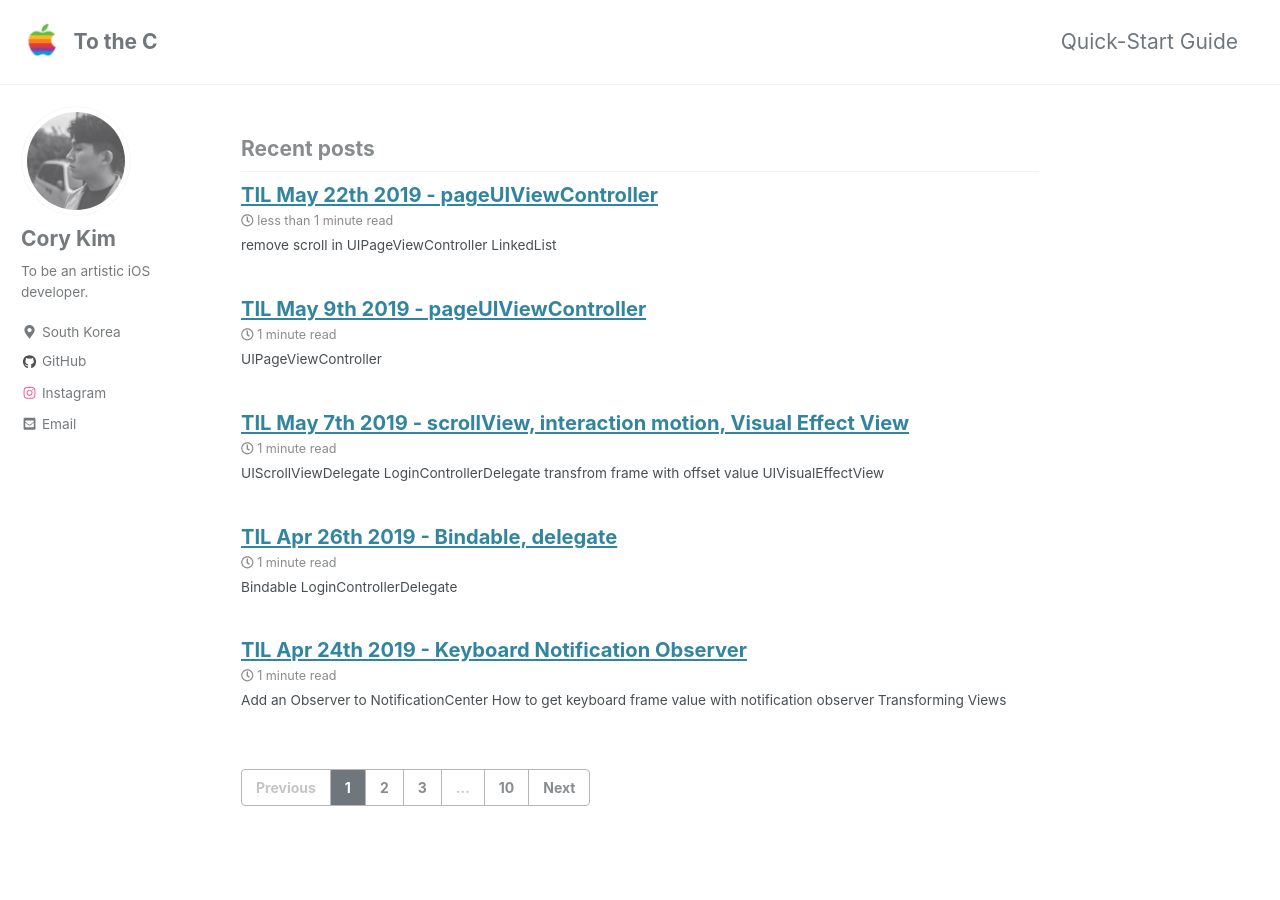
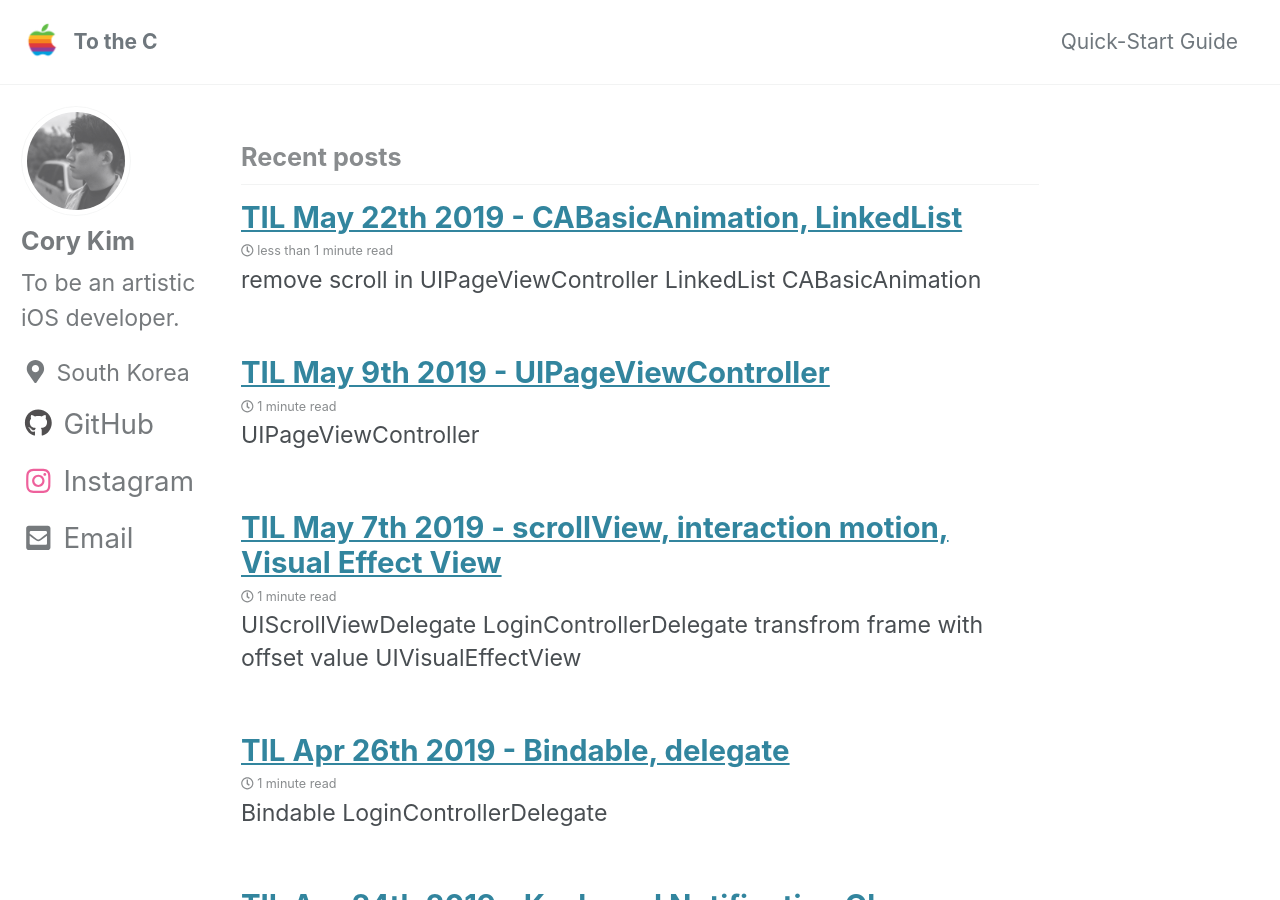
Before and after one commit to corykim0829/corykim0829.github.io, a Jekyll site: the page built from index.html, in a window 1280 px wide and 900 px high. Built offline with Jekyll 4.4.1, drawn with Linux system fonts in a browser that asks for light colours; cached includes are drawn as plain includes; the list of posts is cut into pages by our own code.

Commit message:
change: title names, font-size

```diff
--- a/_posts/2019-05-09-TIL-May-9th-2019.md
+++ b/_posts/2019-05-09-TIL-May-9th-2019.md
@@ -1,5 +1,5 @@
 ---
-title: "TIL May 9th 2019 - pageUIViewController"
+title: "TIL May 9th 2019 - UIPageViewController"
 header:
   teaser: /assets/images/til-og.png
   overlay_image: /assets/images/til-og.png
--- a/_posts/2019-05-22-TIL-May-22th-2019.md
+++ b/_posts/2019-05-22-TIL-May-22th-2019.md
@@ -1,5 +1,5 @@
 ---
-title: "TIL May 22th 2019 - pageUIViewController"
+title: "TIL May 22th 2019 - CABasicAnimation, LinkedList"
 header:
   teaser: /assets/images/til-og.png
   overlay_image: /assets/images/til-og.png
@@ -16,6 +16,7 @@ tags:
 
 1. remove scroll in UIPageViewController
 2. LinkedList
+3. CABasicAnimation
 
 
 
--- a/_sass/minimal-mistakes/_base.scss
+++ b/_sass/minimal-mistakes/_base.scss
@@ -13,7 +13,7 @@ body {
   padding: 0;
   color: $text-color;
   font-family: $global-font-family;
-  line-height: 1.5;
+  line-height: 1.4;
 
   &.overflow--hidden {
     /* when primary navigation is visible, the content in the background won't scroll */
@@ -51,16 +51,16 @@ h4 {
 }
 
 h5 {
-  font-size: $type-size-6;
+  font-size: $type-size-7;
 }
 
 h6 {
-  font-size: $type-size-6;
+  font-size: $type-size-7;
 }
 
 small,
 .small {
-  font-size: $type-size-6;
+  font-size: $type-size-7;
 }
 
 p {
--- a/_sass/minimal-mistakes/_variables.scss
+++ b/_sass/minimal-mistakes/_variables.scss
@@ -36,12 +36,12 @@ $caption-font-family: $serif !default;
 /* type scale */
 $type-size-1: 2.1em !default; // ~39.056px
 $type-size-2: 1.6em !default; // ~31.248px
-$type-size-3: 1.1em !default; // ~25.008px
-$type-size-4: 0.96em !default; // ~20px
-$type-size-5: 1em !default; // ~16px
-$type-size-6: 0.65em !default; // ~12px
-$type-size-7: 0.55em !default; // ~11px
-$type-size-8: 0.5em !default; // ~10px
+$type-size-3: 1.5em !default; // ~25.008px
+$type-size-4: 1.4em !default; // ~20px
+$type-size-5: 1.2em !default; // ~16px
+$type-size-6: 1.1em !default; // ~12px
+$type-size-7: 0.8em !default; // ~11px
+$type-size-8: 0.65em !default; // ~10px
 
 /*
    Colors
```
Also changed, not shown: other parts of _posts/2019-05-09-TIL-May-9th-2019.md (+2 -0 lines).
